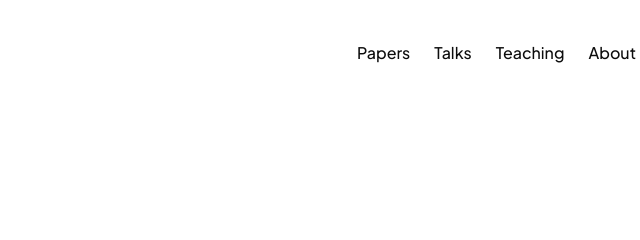
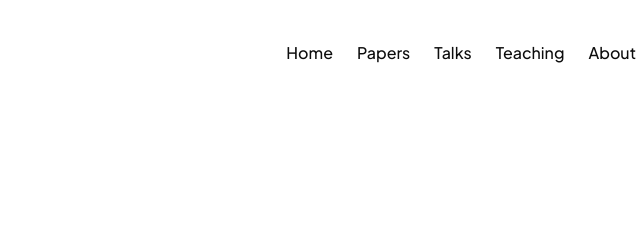
Before and after one commit to FungalCode/sokolova-ana, an Eleventy site: page src/index.html in a window 1280 px wide. Shown: the top 240 px of the page, 548-1188 px from the left. Built offline with nearby package versions, Linux system fonts and the light colour scheme; Eleventy itself is replaced by a stand-in of ours; files that its build step writes are made by us from their sources; a web font is replaced by a local one.

Commit message:
Added Home, adjusted hover animation

```diff
--- a/src/_includes/header.njk
+++ b/src/_includes/header.njk
@@ -4,6 +4,7 @@
     <button class="burger" aria-label="Toggle menu" aria-expanded="false"><span></span></button>
     <nav>
       <ul class="nav-list">
+        <li><a href="index.html"{% if page.fileSlug == "" %} class="active" {% endif%}>Home</a></li>
         <li><a href="papers.html"{% if page.fileSlug == "papers" %} class="active"{% endif %}>Papers</a></li>
         <li><a href="talks.html"{% if page.fileSlug == "talks" %} class="active"{% endif %}>Talks</a></li>
         <li><a href="teaching.html"{% if page.fileSlug == "teaching" %} class="active"{% endif %}>Teaching</a></li>
--- a/src/css/layout.css
+++ b/src/css/layout.css
@@ -49,7 +49,7 @@
   left: 0;
   right: 0;
   bottom: -2px;
-  height: 1.5px;
+  height: 2px;
   background: var(--text-l0);
   transform: scaleX(0);
   transform-origin: left;
```
